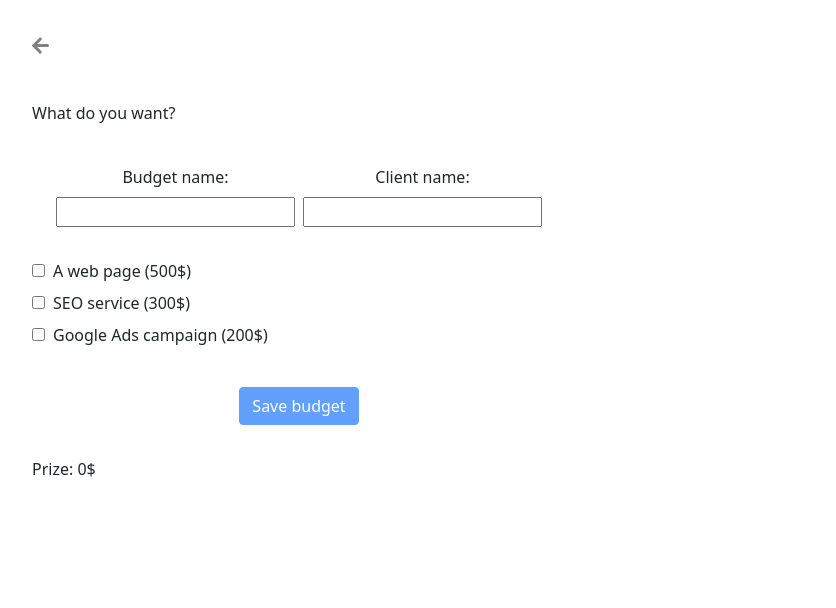
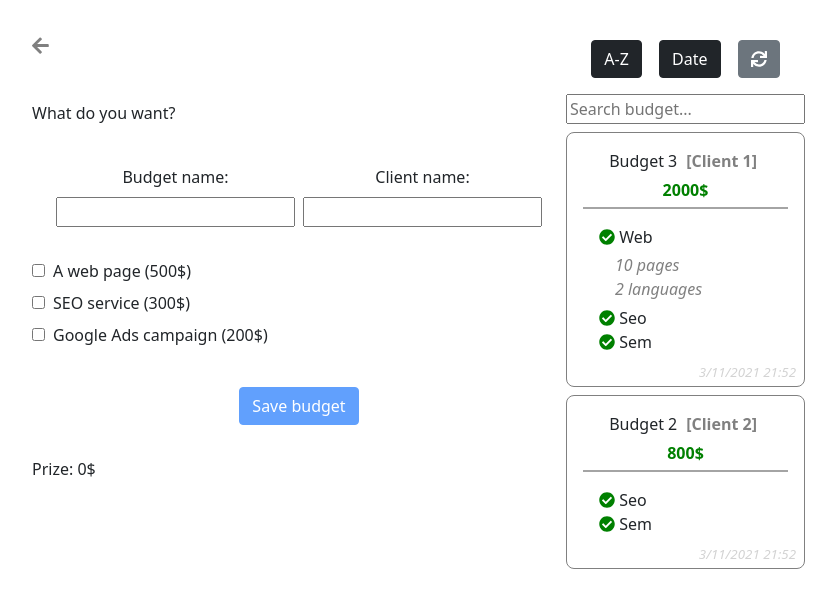
Before and after one commit to dmoralesl/sprint7, an Angular app: page /home in a window 1280 px wide. Shown: the top 608 px of the page, without its empty margins (0-836 px from the left). Built offline with nearby package versions, Linux system fonts and the light colour scheme.

Commit message:
Exercise 8 - Implementing budget search bar

```diff
--- a/src/app/components/budget-list/budget-list.component.html
+++ b/src/app/components/budget-list/budget-list.component.html
@@ -3,8 +3,11 @@
     <button class="btn btn-dark" (click)="triggerSort('creationDate')">Date</button>
     <button class="btn btn-secondary" (click)="triggerSort('')"><fa-icon [icon]="faSync"></fa-icon></button>
 </div>
-
-<div *ngFor="let budget of budgets" class="budget">
+<div>
+    <input type="text" #budgetSearchBar [(ngModel)]="nameSearched" placeholder="Search budget...">
+</div>
+<div *ngFor="let budget of budgets">
+    <div *ngIf="!nameSearched || budget.name.includes(nameSearched)" class="budget">
         <div class="budget-header">
             <div>{{ budget.name }} <span [style.color]="'gray'">[{{ budget.client }}]</span></div>
             <span>{{ budget.total }}$</span>
@@ -38,3 +41,4 @@
             {{ budget.creationDate.getHours() }}:{{ budget.creationDate.getMinutes().toString().padStart(2, '0') }}
         </span>
     </div>
+</div>
--- a/src/app/components/budget-list/budget-list.component.ts
+++ b/src/app/components/budget-list/budget-list.component.ts
@@ -15,22 +15,52 @@ export class BudgetListComponent implements OnInit {
   faCheckCircle = faCheckCircle;
   faSync = faSync;
 
-  budgets: BudgetModel[] = [];
+  // budgets: BudgetModel[] = [];
 
+  budgets: BudgetModel[] = [{
+    total: 2000,
+    name: 'Budget 3',
+    client: 'Client 1',
+    options: {
+      web: {
+        selected: true,
+        pagesNumber: 10,
+        languagesNumber: 2
+      },
+      seo: true,
+      sem: true
+    },
+  creationDate: new Date()}
+    ,
+    {
+      total: 800,
+    name: 'Budget 2',
+    client: 'Client 2',
+    options: {
+      web: {
+        selected: false,
+        pagesNumber: 10,
+        languagesNumber: 2
+      },
+      seo: true,
+      sem: true
+    },
 
+creationDate: new Date()}];
 
   constructor(private budgetSerivce: BudgetService) { }
 
   // Subscribing to the budget service to get the budgets list updated when a new budget is added
   // whereever the budget service is called (home component in this case)
   ngOnInit(): void {
-    this.budgetSerivce.budgetsList.subscribe(budgetsList => this.budgets = budgetsList);
+    // this.budgetSerivce.budgetsList.subscribe(budgetsList => this.budgets = budgetsList);
 
     if (this.attributeToSort) {
       this.sortBudgetListByAttribute();
     }
   }
 
+  nameSearched: string = '';
   attributeToSort: string = '';
   prevSortDirection: number = 1;
 
```
Lines whose indentation alone changed are shown as unchanged.
